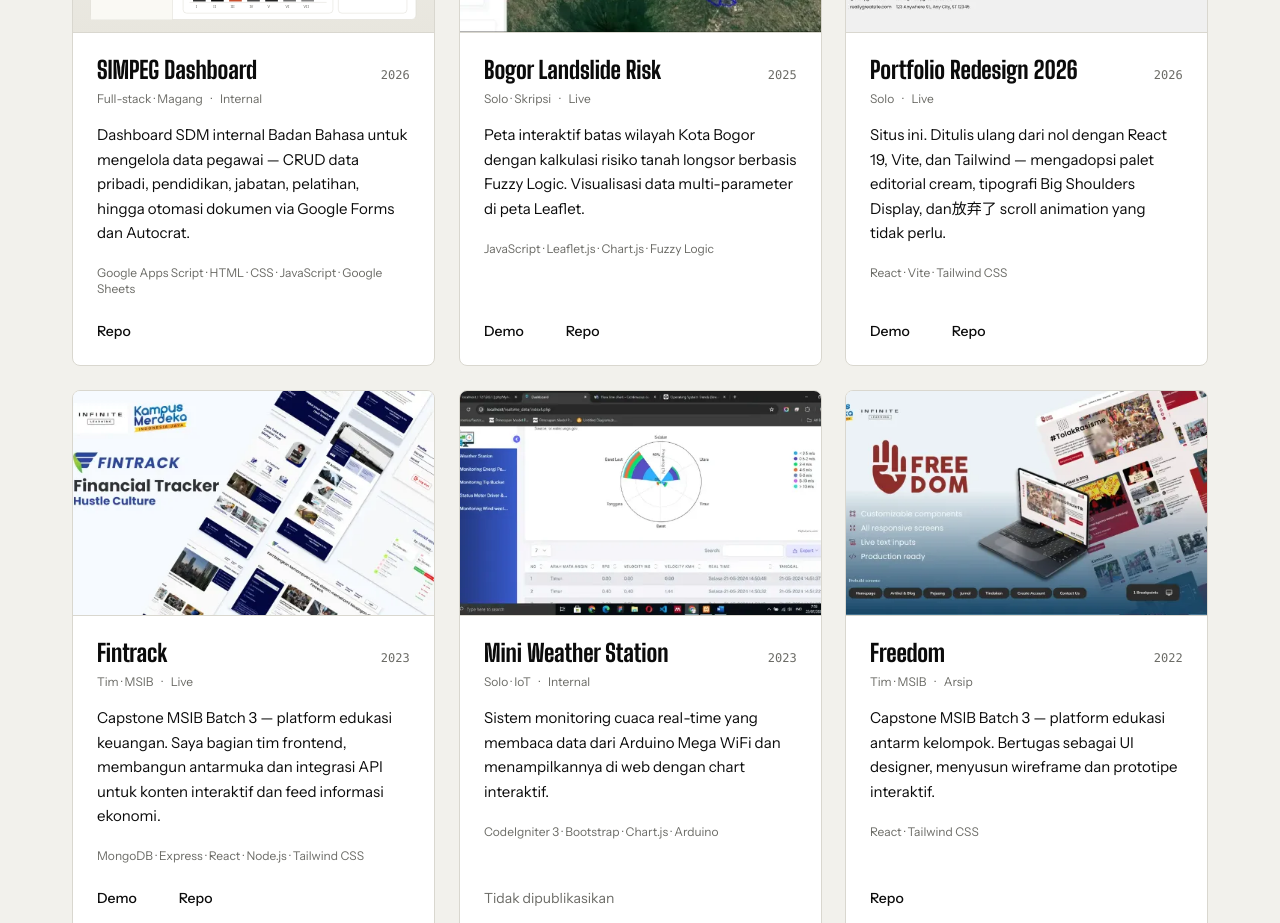
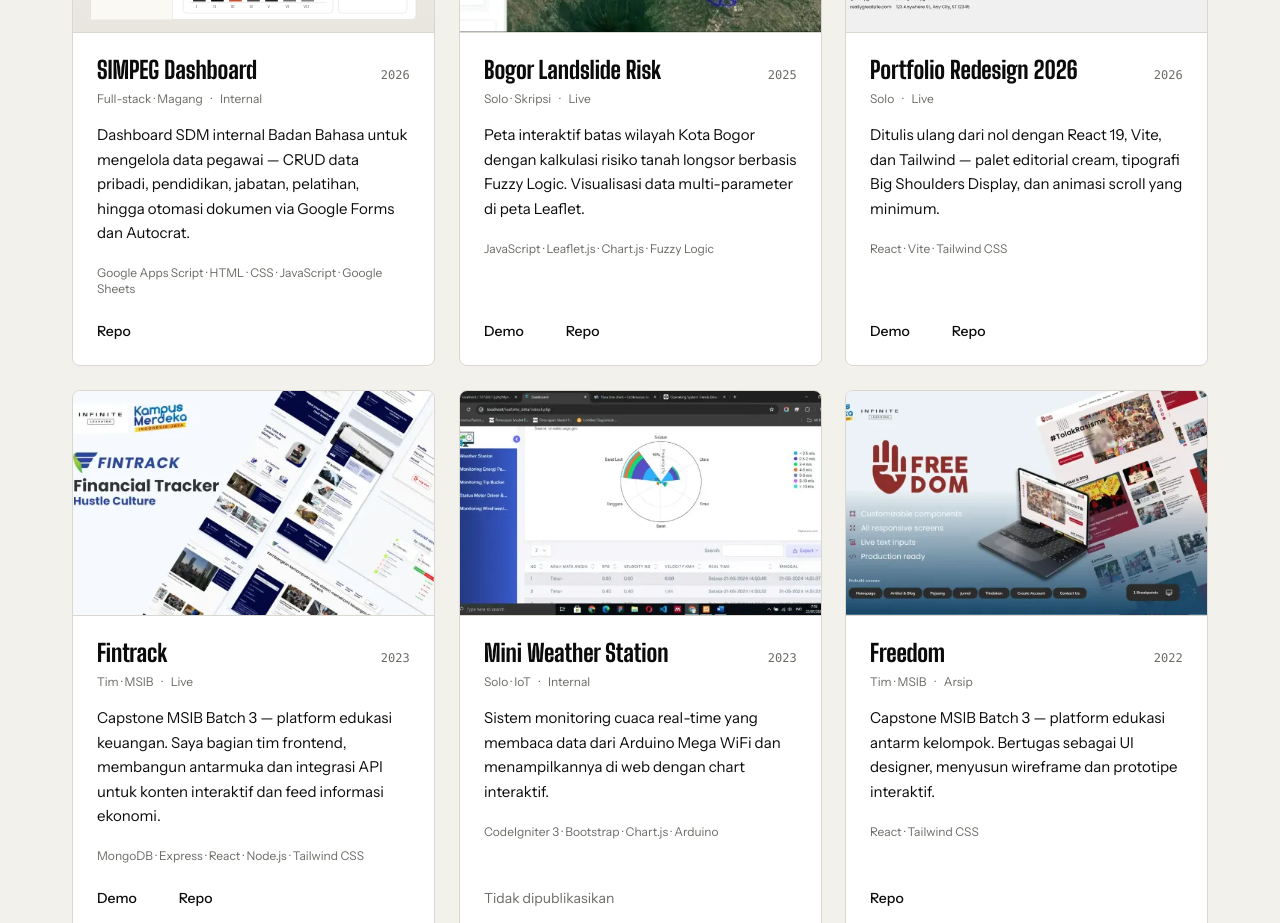
Before and after one commit to dafahuda/myportfolio, a React (Vite) app: page / in a window 1280 px wide. Shown: the part 3820-4743 px from the top of the page. Built offline with nearby package versions, Linux system fonts and the light colour scheme; some icons are missing.

Commit message:
fix(content): remove stray CJK characters from project description

```diff
--- a/src/data.js
+++ b/src/data.js
@@ -83,7 +83,7 @@ export const listProyek = [
     year: "2026",
     role: "Solo",
     description:
-      "Situs ini. Ditulis ulang dari nol dengan React 19, Vite, dan Tailwind — mengadopsi palet editorial cream, tipografi Big Shoulders Display, dan放弃了 scroll animation yang tidak perlu.",
+      "Ditulis ulang dari nol dengan React 19, Vite, dan Tailwind — palet editorial cream, tipografi Big Shoulders Display, dan animasi scroll yang minimum.",
     tools: ["React", "Vite", "Tailwind CSS"],
     repo: "https://github.com/dafahuda/myportfolio",
     link: "https://portfolio.dhr.my.id",
```
